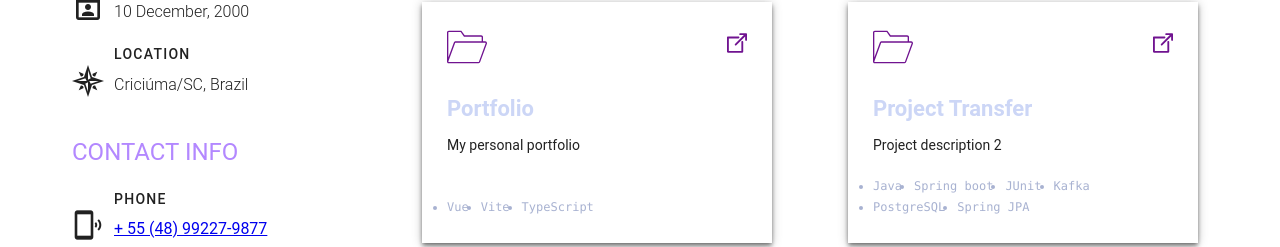
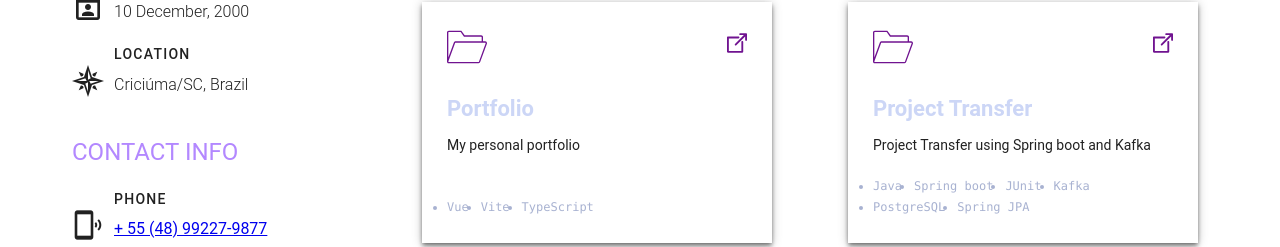
Before and after one commit to valentimkoniarski/Portfolio, a Vue app: page / in a window 1280 px wide. Shown: the part 526-773 px from the top of the page. Built offline with nearby package versions, Linux system fonts and the light colour scheme.

Commit message:
ajuste descrição do projeto

```diff
--- a/src/components/projects/Projects.vue
+++ b/src/components/projects/Projects.vue
@@ -30,7 +30,7 @@ const projects = [
   {
     ariaLabel: 'Link to the project',
     title: 'Project Transfer',
-    description: 'Project description 2',
+    description: 'Project Transfer using Spring boot and Kafka',
     technologies: ['Java', 'Spring boot', 'JUnit', 'Kafka', 'PostgreSQL', 'Spring JPA'],
     externalLink: 'https://github.com/valentimkoniarski/transferencia-models'
   }
```
